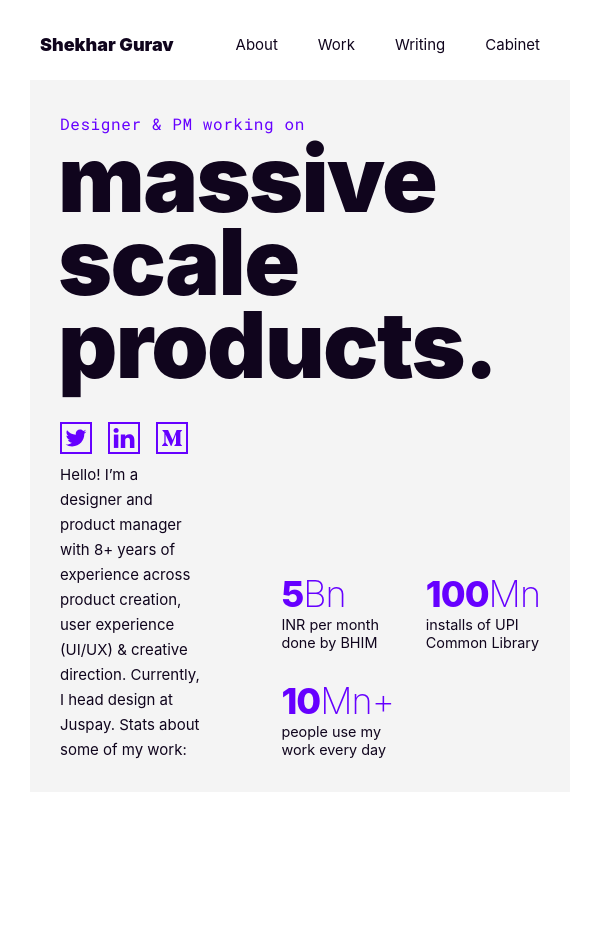
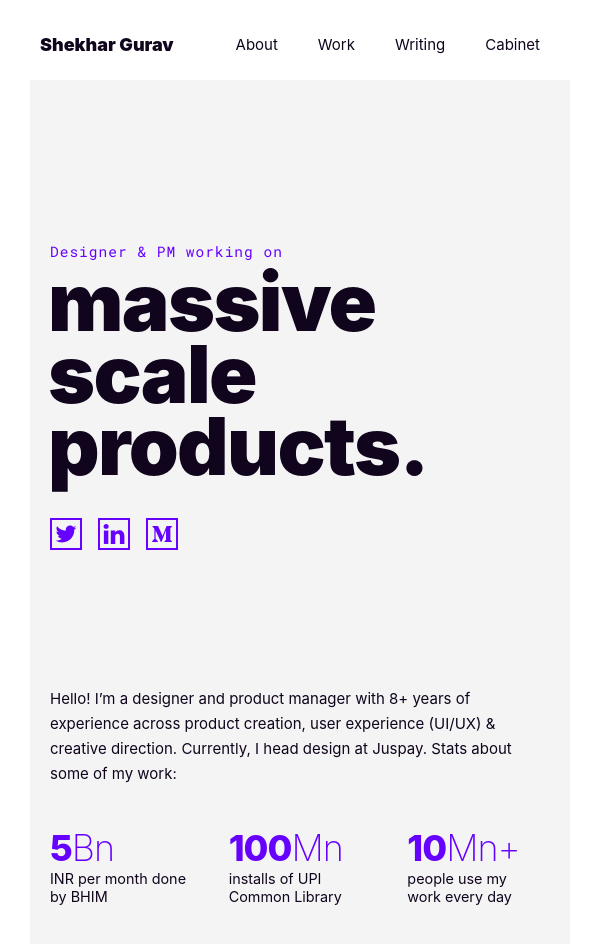
Before and after one commit to pzync/portfolio-cover, a Gatsby site: page / in a window 600 px wide. Before the commit the page ends 800 px from the top, so only its background shows below. Built offline with nearby package versions, Linux system fonts and the light colour scheme; Gatsby itself is replaced by a stand-in of ours; a web font is replaced by a local one.

Commit message:
Layout.css - Grid impl - media query added for the weird widths 481 to 767 - between mobile to tablet

```diff
--- a/src/components/layout.css
+++ b/src/components/layout.css
@@ -182,10 +182,46 @@ and (max-width: 480px) {
   }
 }
 
+/* The weird widths between mobile to tablet */
+
+@media only screen
+  and (min-width: 481px)
+  and (max-width: 767px) {
+
+    .SmallH1 {
+      font-size: 14.5px;
+      letter-spacing: 1px;
+    }
+
+    .HugeH1 {
+      font-size: 80px;
+      margin-bottom: 36px;
+      margin-left: -2px;
+    }
+
+    .H1AndSocialLinkLogos {
+      padding-top: 16vh;
+      margin-left: 20px;
+    }
+
+    .HelloAndStatsAtBottom {
+      display: block;
+      padding: 16vh 20px 8vh 20px;
+      margin: 0 0
+    }
+
+    .StatsContainer {
+      justify-items: start;
+      padding: 48px 0;
+      grid-gap: 36px;
+
+    }
+  }
+
 /* Tablet Portrait - doesn't cover iPad Pro 12.9 portrait */
 
   @media only screen
-  and (min-width: 481px)
+  and (min-width: 768px)
   and (max-width:1023px) {
 
     .SmallH1 {
```
